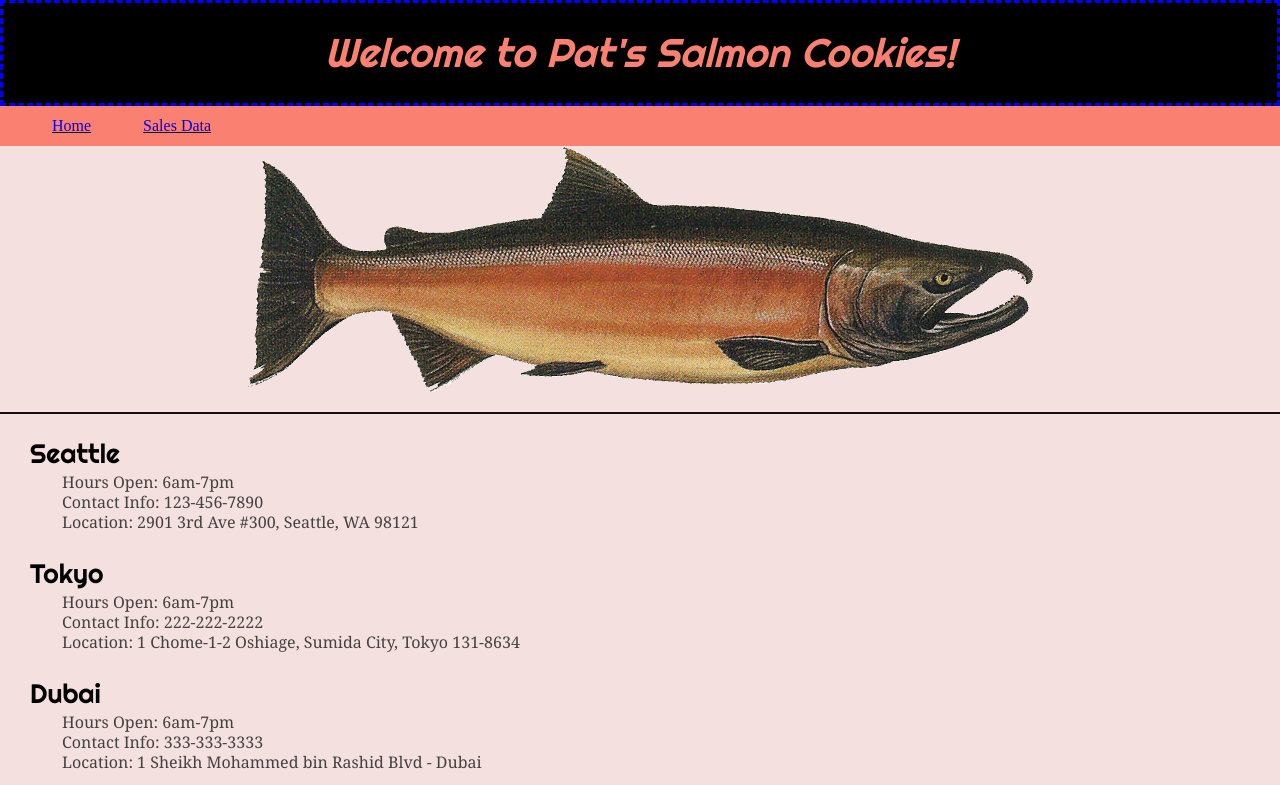
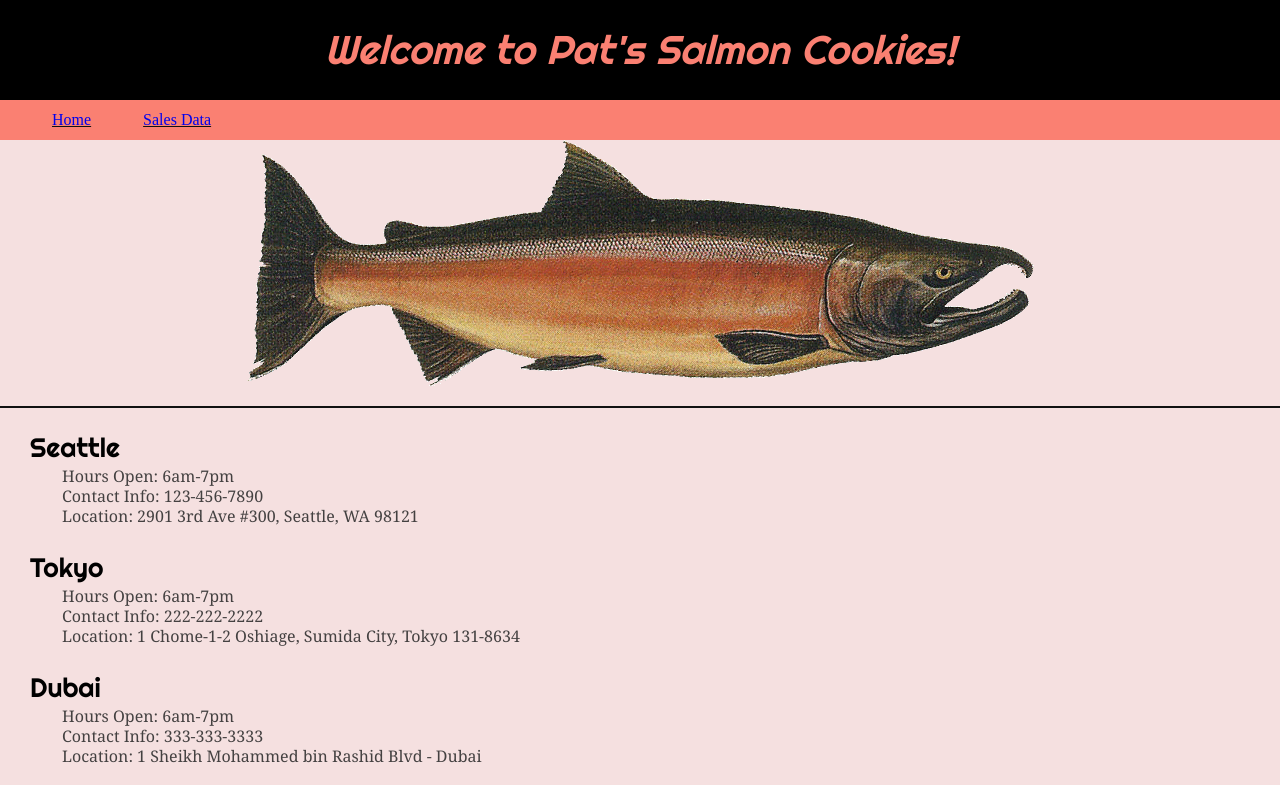
Before and after one commit to JohnnyBackus/cookie-stand, a plain HTML site: page index.html in a window 1280 px wide. Shown: the top 785 px of the page. Drawn offline with Linux system fonts and the light colour scheme.

Commit message:
Update style.css

```diff
--- a/styles/style.css
+++ b/styles/style.css
@@ -16,8 +16,6 @@ header h1 {
   font-style: italic;
   text-align: center;
   padding: 30px;
-  border-width: 11px;
-  border: dashed blue;
 }
 
 nav {
```
